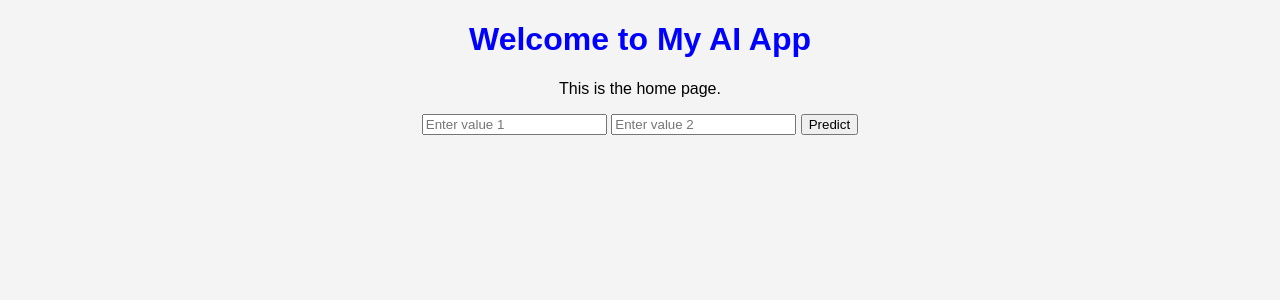
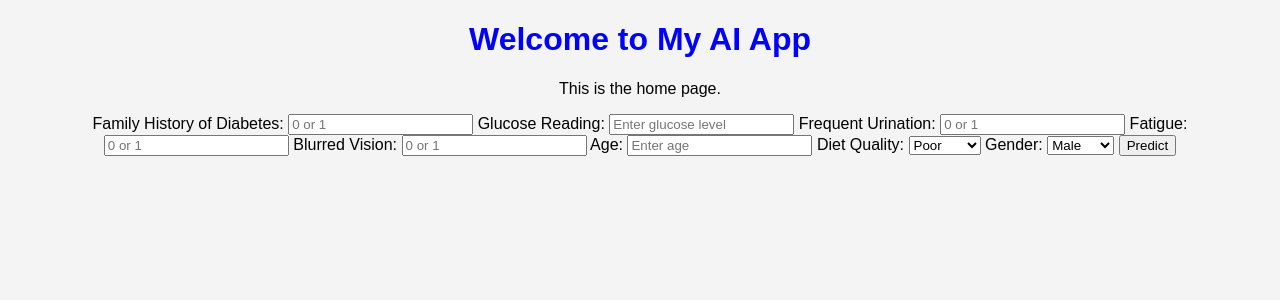
Before and after one commit to gerardpro12303/your-ai-app-, a Flask app: template templates/index.html in a window 1280 px wide. Shown: the top 300 px of the page. Run offline with Flask 2, Linux system fonts and the light colour scheme; the template is opened without the code that fills it, so the values that code supplies are empty; parts of the project's set-up code (start-up, migrations or seed data) failed here and were passed over.

Commit message:
Update index.html

```diff
--- a/templates/index.html
+++ b/templates/index.html
@@ -6,14 +6,43 @@
     <title>My AI App</title>
     <link rel="stylesheet" href="{{ url_for('static', filename='css/style.css') }}">
     <script src="{{ url_for('static', filename='js/script.js') }}"></script>
-
 </head>
 <body>
     <h1>Welcome to My AI App</h1>
     <p>This is the home page.</p>
+
     <form id="prediction-form">
-        <input type="text" name="feature1" placeholder="Enter value 1" required>
-        <input type="text" name="feature2" placeholder="Enter value 2" required>
+        <label>Family History of Diabetes:</label>
+        <input type="number" name="Family_History" placeholder="0 or 1" required>
+
+        <label>Glucose Reading:</label>
+        <input type="number" name="Glucose_Reading" placeholder="Enter glucose level" required>
+
+        <label>Frequent Urination:</label>
+        <input type="number" name="Frequent_Urination" placeholder="0 or 1" required>
+
+        <label>Fatigue:</label>
+        <input type="number" name="Fatigue" placeholder="0 or 1" required>
+
+        <label>Blurred Vision:</label>
+        <input type="number" name="Blurred_Vision" placeholder="0 or 1" required>
+
+        <label>Age:</label>
+        <input type="number" name="Age" placeholder="Enter age" required>
+
+        <label>Diet Quality:</label>
+        <select name="Diet_Quality" required>
+            <option value="Poor">Poor</option>
+            <option value="Average">Average</option>
+            <option value="Good">Good</option>
+        </select>
+
+        <label>Gender:</label>
+        <select name="Gender" required>
+            <option value="Male">Male</option>
+            <option value="Female">Female</option>
+        </select>
+
         <button type="submit">Predict</button>
     </form>
 
```
